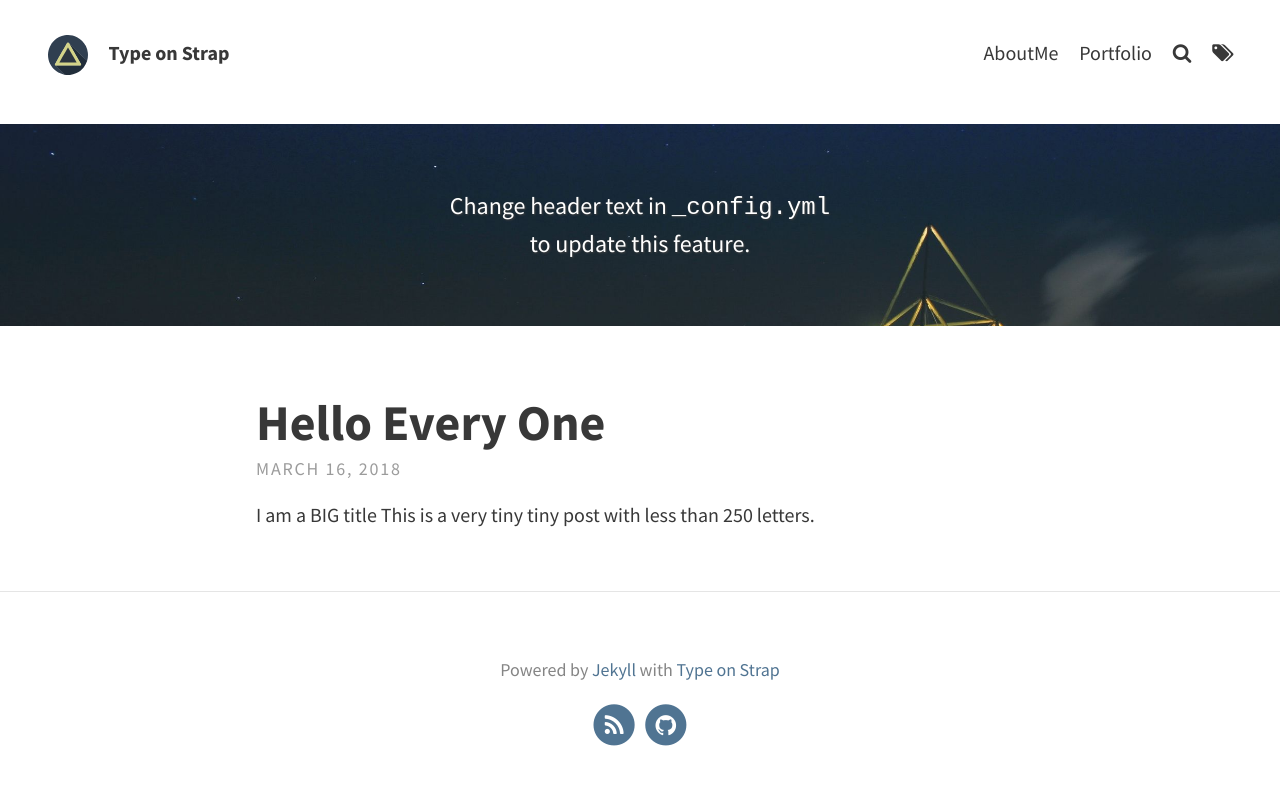
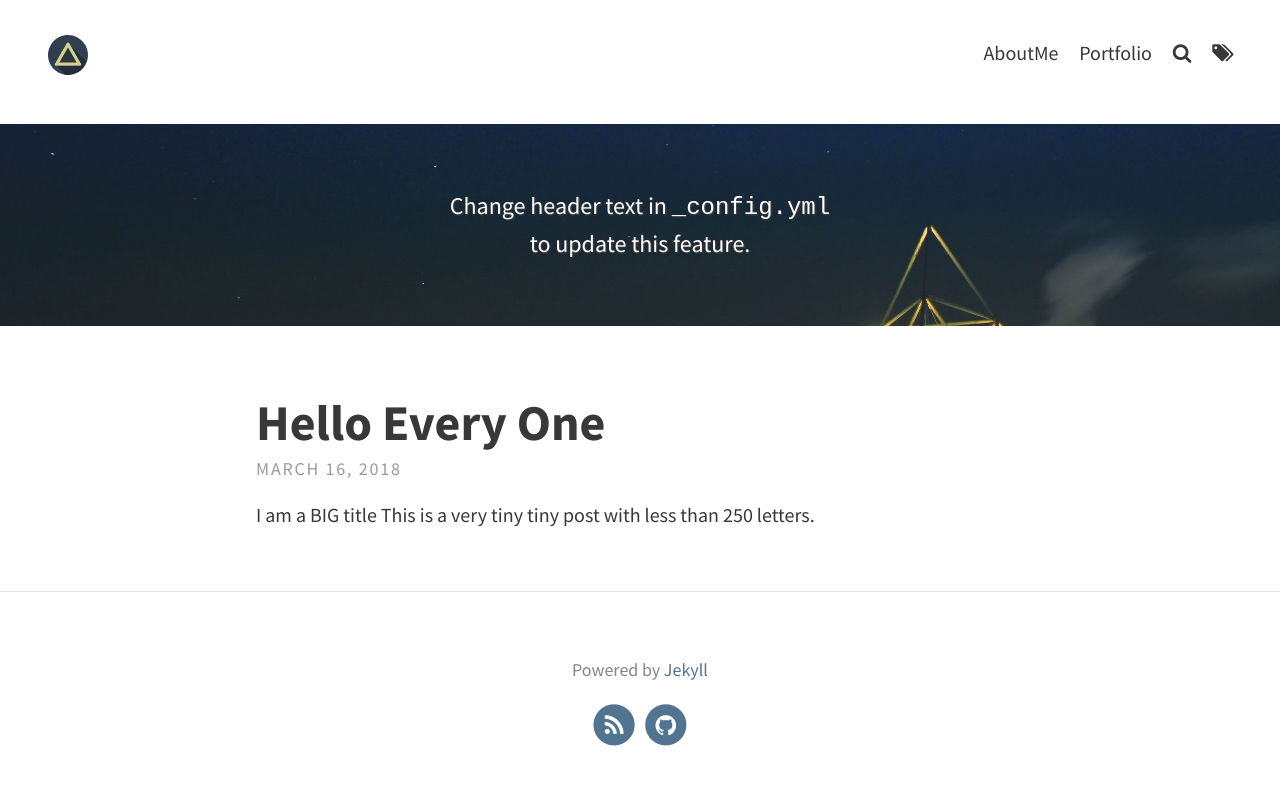
Before and after one commit to xfangfang/xfangfang.github.io, a Jekyll site: the page built from index.html, in a window 1280 px wide. Shown: the top 785 px of the page. Built offline with Jekyll 4.4.1, drawn with Linux system fonts in a browser that asks for light colours; the list of posts is cut into pages by our own code.

Commit message:
调试网页中

```diff
--- a/_config.yml
+++ b/_config.yml
@@ -1,11 +1,11 @@
 # SITE CONFIGURATION
 baseurl: "/Type-on-Strap"
-url: "https://sylhare.github.io"
+url: "https://xfangfang.github.io"
 
 # THEME-SPECIFIC CONFIGURATION
 theme_settings:
   # Meta
-  title: Type on Strap
+  title:
   avatar: assets/img/triangle.svg
   favicon: assets/favicon.ico
   gravatar: # Email MD5 hash
@@ -16,7 +16,7 @@
      <p>Change header text in <code>_config.yml</code> <br> to update this feature.</p>
   header_text_feature_image: assets/img/pexels/triangular.jpeg
   footer_text: >
-   Powered by <a href="https://jekyllrb.com/">Jekyll</a> with <a href="https://github.com/sylhare/Type-on-Strap">Type on Strap</a>
+   Powered by <a href="https://jekyllrb.com/">Jekyll</a>
 
   # Icons
   rss: true  # Make sure you created a feed.xml with feed.xml layout
@@ -27,7 +27,7 @@
   facebook:
   flickr:
   gitlab:
-  github: "sylhare"
+  github: "xfangfang"
   google_plus:
   instagram:
   keybase:
```
Also changed, not shown: 18 other files.
